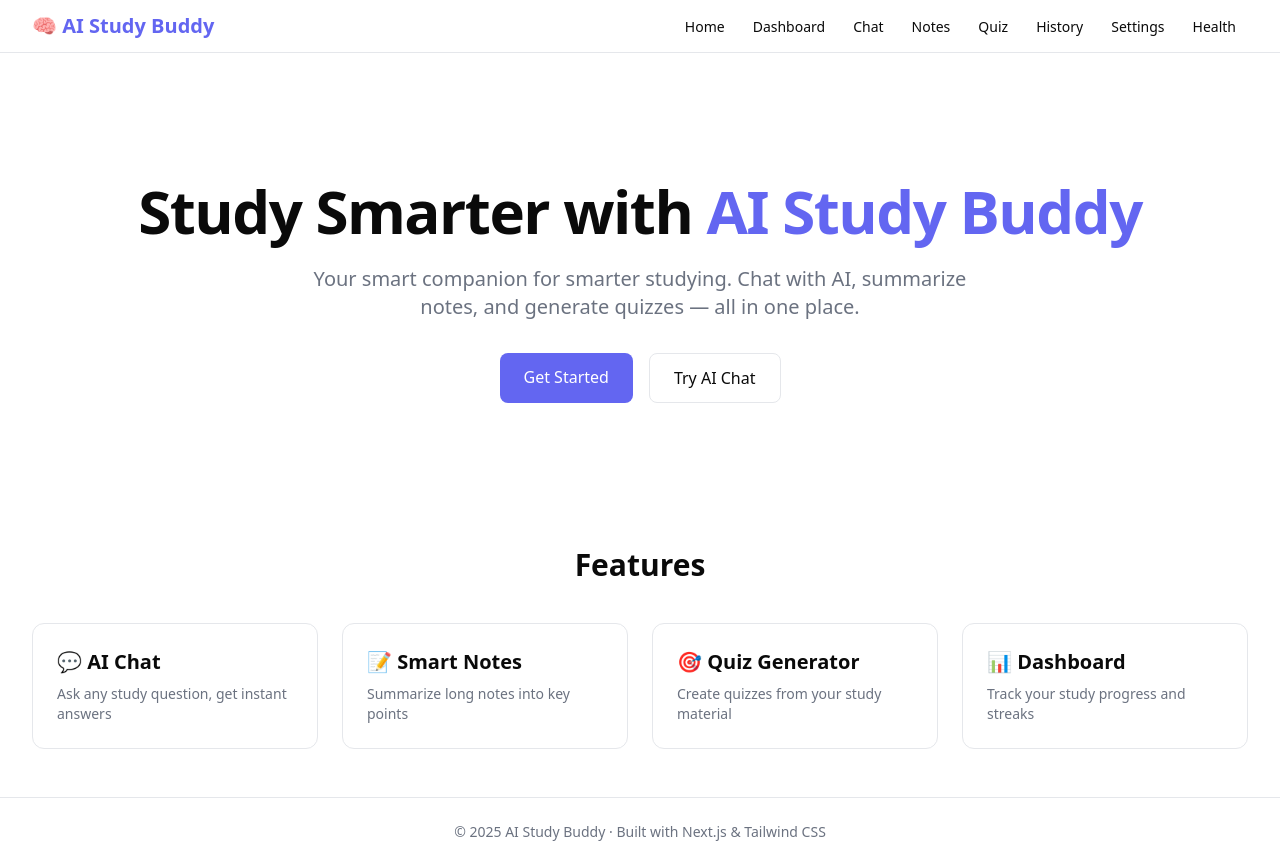
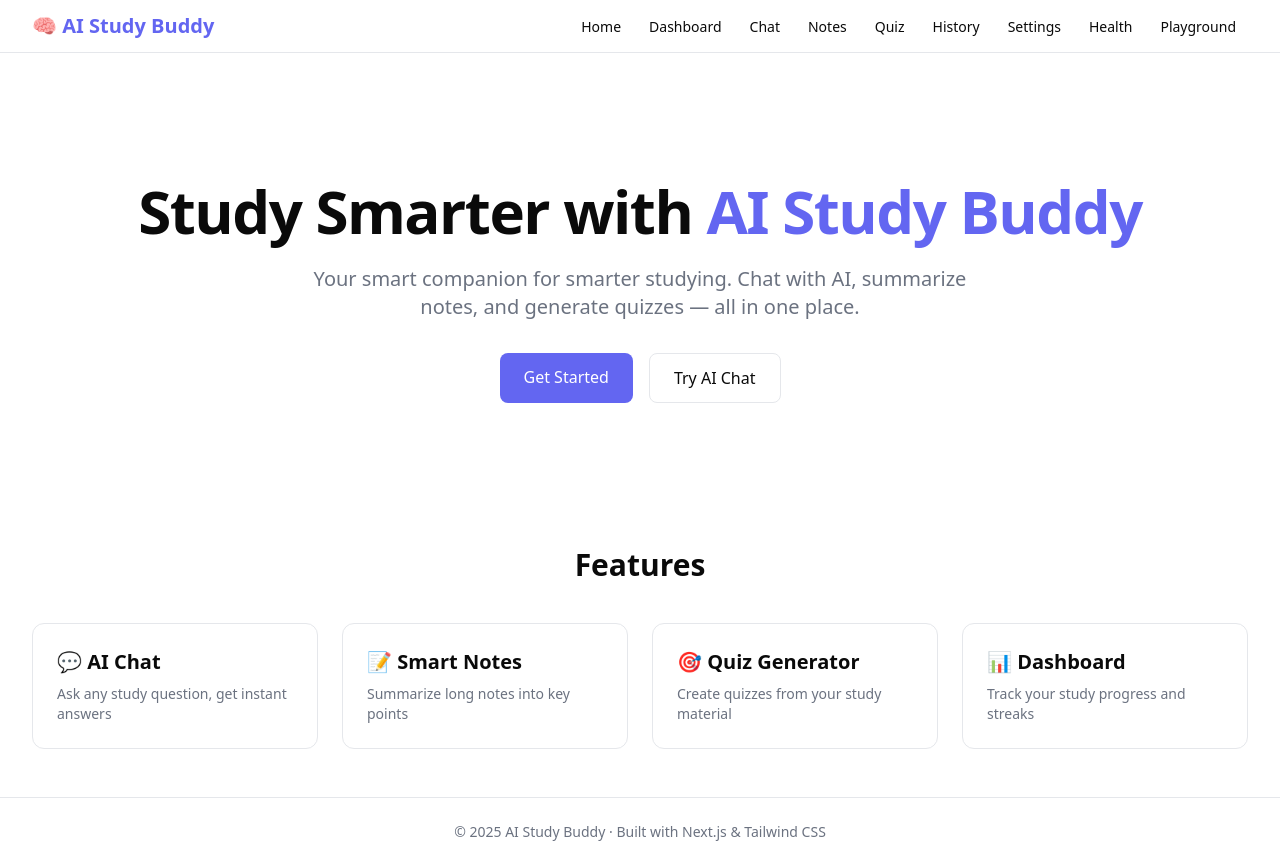
Before and after one commit to WAIZAHMAD324/ai-capstone-setup, a Next.js app: page / in a window 1280 px wide. Built offline with nearby package versions, Linux system fonts and the light colour scheme.

Commit message:
Add 'Playground' link to layout

```diff
--- a/app/layout.tsx
+++ b/app/layout.tsx
@@ -27,6 +27,7 @@ const navLinks = [
   { href: "/history", label: "History" },
   { href: "/settings", label: "Settings" },
   { href: "/health", label: "Health" },
+  { href: "/playground", label: "Playground" }
 ];
 
 export default function RootLayout({
```
